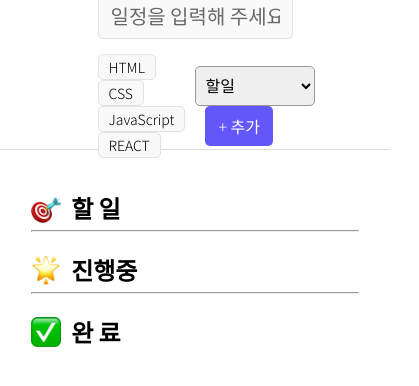
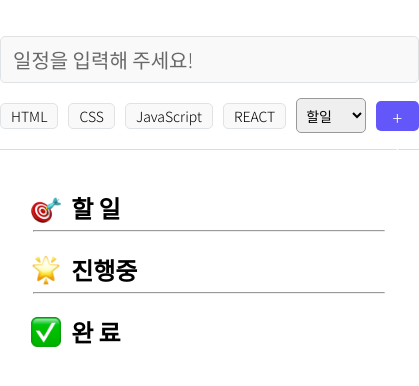
Before and after one commit to joeuni-ex/React_taskApp, a React (Vite) app: page / in a window 390 px wide. Shown: the top 386 px of the page, 419 px wide, since content can reach past the window. Built offline with nearby package versions, Linux system fonts and the light colour scheme.

Commit message:
미디어쿼리 추가

```diff
--- a/src/components/TaskCard.css
+++ b/src/components/TaskCard.css
@@ -1,6 +1,6 @@
 .task_card {
   width: 350px;
-  min-height: 120px;
+  min-height: 100px;
   border: 1px solid #dcdcdc;
   border-radius: 10px;
   padding: 10px;
@@ -37,8 +37,20 @@
   width: 20px;
   opacity: 50%;
   transition: all 0.3s ease-in-out;
+  background-color: #f1f0e8;
 }
 
 .task_delete:hover .delete_icon {
   opacity: 80%;
 }
+
+@media screen and (max-width: 768px) {
+  .task_card {
+    min-width: 200px;
+    min-height: 100px;
+    border: 1px solid #dcdcdc;
+    border-radius: 10px;
+    padding: 10px;
+    margin: 45px 15px 15px;
+  }
+}
--- a/src/components/TaskColumn.css
+++ b/src/components/TaskColumn.css
@@ -1,5 +1,5 @@
 .task_column_heading {
-  position: fixed;
+  position: absolute;
   left: 8%;
   margin-top: 20px;
   display: flex;
@@ -14,4 +14,5 @@
 .task_card_bottom_line {
   display: flex;
   align-items: center;
+  justify-content: space-between;
 }
--- a/src/components/TaskForm.css
+++ b/src/components/TaskForm.css
@@ -7,6 +7,7 @@
 }
 
 .app_header > form {
+  margin-top: 20px;
   width: 50%;
 }
 
@@ -29,7 +30,6 @@
 .task_form_bottom_line {
   display: flex;
   align-items: center;
-  justify-content: space-between;
 }
 
 .task_status {
@@ -54,3 +54,35 @@
   border: none;
   cursor: pointer;
 }
+
+@media screen and (max-width: 768px) {
+  .app_header > form {
+    margin-top: 20px;
+    width: 100%;
+  }
+  .task_form_bottom_line > div {
+    align-items: center;
+    display: flex;
+  }
+
+  .task_status {
+    font-size: 14px;
+    font-weight: 500;
+    border: 1px solid #999;
+    border-radius: 5px;
+    width: 70px;
+    height: 35px;
+    padding: 0 5px;
+  }
+
+  .task_submit {
+    font-size: 18px;
+    font-weight: 500;
+    background-color: #6457f9;
+    color: #fff;
+    border-radius: 5px;
+    height: 30px;
+    border: none;
+    cursor: pointer;
+  }
+}
```
